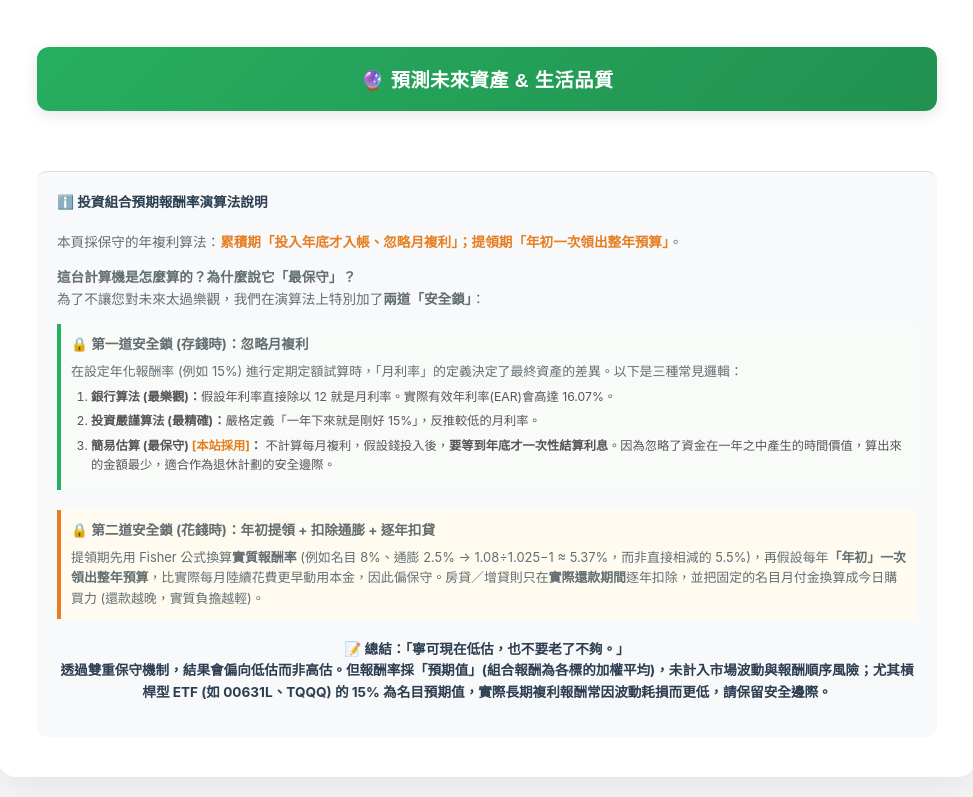
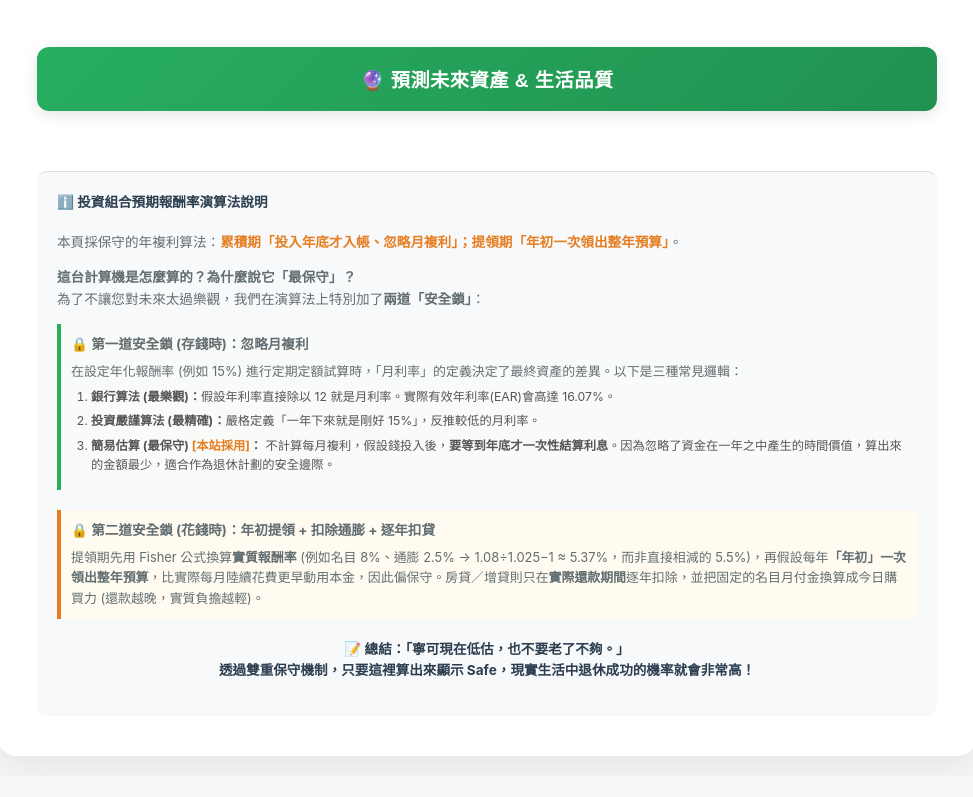
Before and after one commit to kghspaul/diewith0, a plain HTML site: page diewith0v5.html in a window 1280 px wide. Shown: the part 1573-2370 px from the top of the page, without its empty margins (153-1126 px from the left). After the commit the page ends 2349 px from the top, so only its background shows below. Drawn offline with nearby package versions, Linux system fonts and the light colour scheme.

Commit message:
Update summary text for clarity and emphasis

```diff
--- a/diewith0v5.html
+++ b/diewith0v5.html
@@ -791,7 +791,7 @@
         </div>
 
         <p style="text-align:center; font-weight:bold; color:#2c3e50;">
-            📝 總結：「寧可現在低估，也不要老了不夠。」<br>透過雙重保守機制，結果會偏向低估而非高估。但報酬率採「預期值」(組合報酬為各標的加權平均)，未計入市場波動與報酬順序風險；尤其槓桿型 ETF (如 00631L、TQQQ) 的 15% 為名目預期值，實際長期複利報酬常因波動耗損而更低，請保留安全邊際。
+            📝 總結：「寧可現在低估，也不要老了不夠。」<br>透過雙重保守機制，只要這裡算出來顯示 Safe，現實生活中退休成功的機率就會非常高！
         </p>
     </div>
 </div>
```
